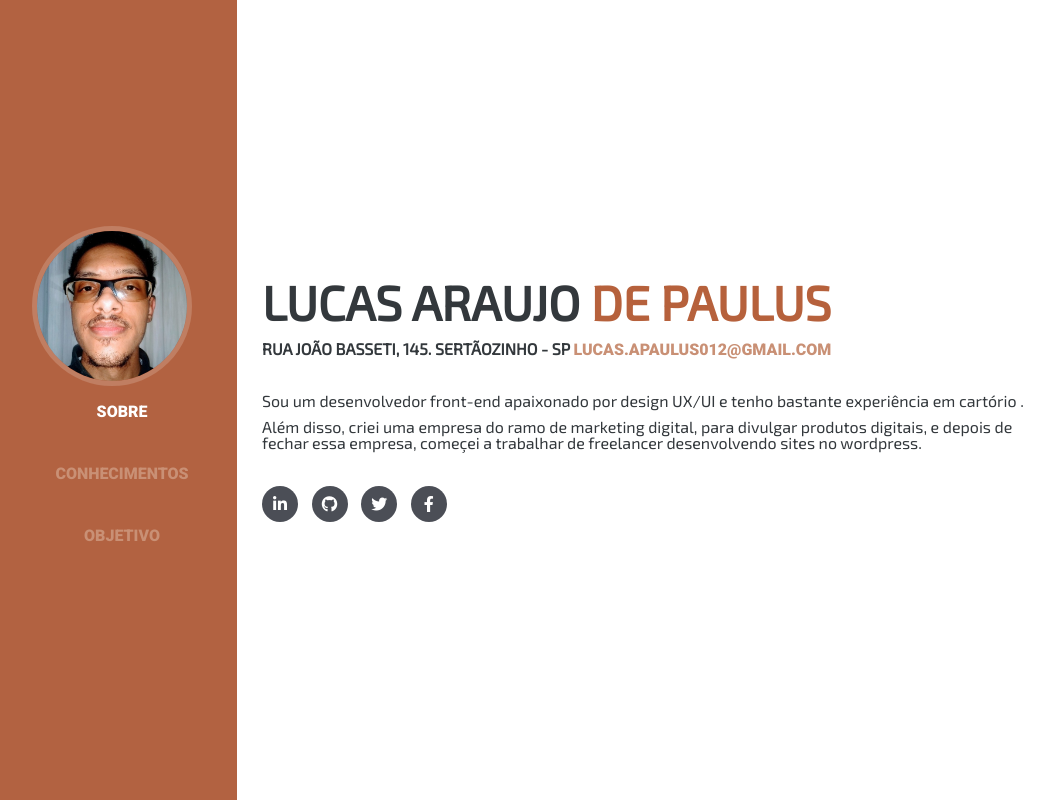
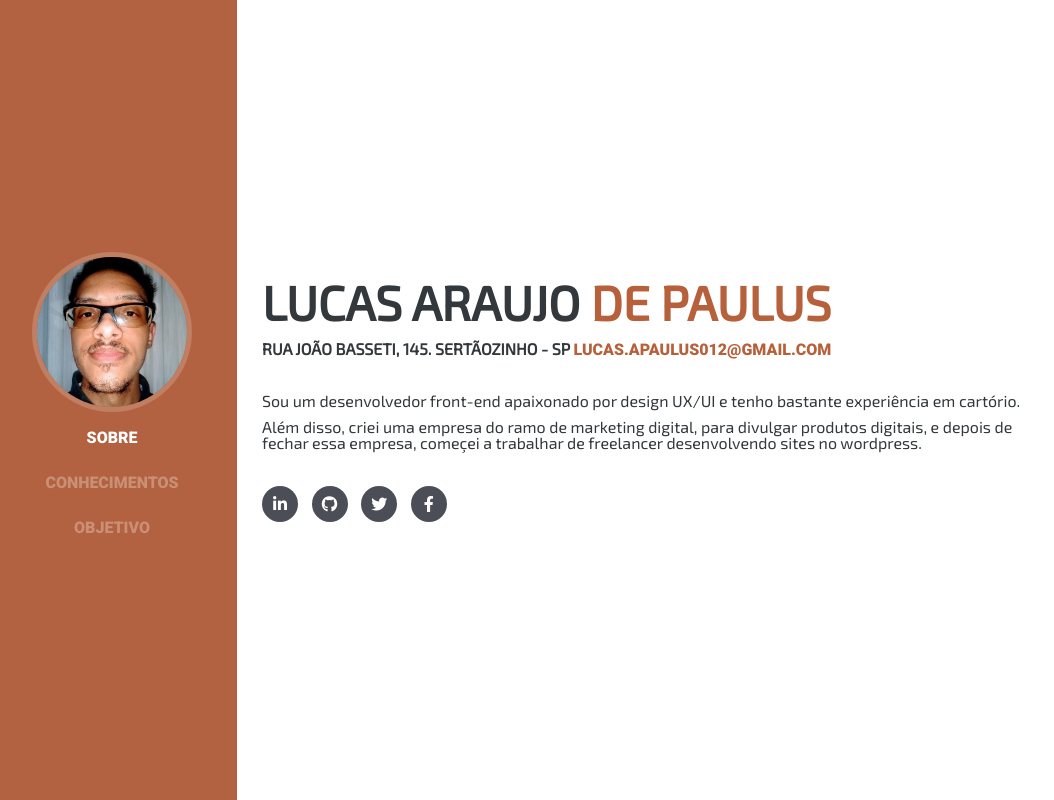
Before and after one commit to Estudos-de-BackEnd-e-FrontEnd/Atividade-Final-do-Modulo-Front-End-I, a plain HTML site: page index.html in a window 1280 px wide. Shown: the whole page, without its empty margins (13-1067 px from the left). Drawn offline with Linux system fonts and the light colour scheme.

Commit message:
fix css on menu

```diff
--- a/css/styles.css
+++ b/css/styles.css
@@ -28,9 +28,10 @@ img {
     border: 5px solid #c07e62;
     border-radius: 50%;
     width: 150px;
+    height: 150px;
 }
 
-ol li, ul li{
+section li{
     margin-bottom: 15px;
     margin-left: 20px;
 
@@ -39,6 +40,7 @@ ol li, ul li{
 nav ul li {
     padding: 15px 0 15px 0;
     list-style: none;
+    height: 15px;
 }
 
 a {
--- a/index.html
+++ b/index.html
@@ -33,15 +33,15 @@
 
             <div>
                 <h1>Lucas Araujo <span>de Paulus</span></h1>
-                <h2 class="subtitle">Rua João Basseti, 145. Sertãozinho - SP <a
-                        href="mailto:lucas.apaulus012@gmail.com">lucas.apaulus012@gmail.com</a><span></span></h>
-
+                <h2 class="subtitle">Rua João Basseti, 145. Sertãozinho - SP
+                    <a href="mailto:lucas.apaulus012@gmail.com"><span> lucas.apaulus012@gmail.com</span></a>
+                </h2>
             </div>
 
             <div>
                 <p>
-                    Sou um desenvolvedor front-end apaixonado por design UX/UI e tenho bastante experiência em cartório
-                    .
+                    Sou um desenvolvedor front-end apaixonado por design UX/UI e
+                    tenho bastante experiência em cartório.
 
                 </p>
                 <p>
```
